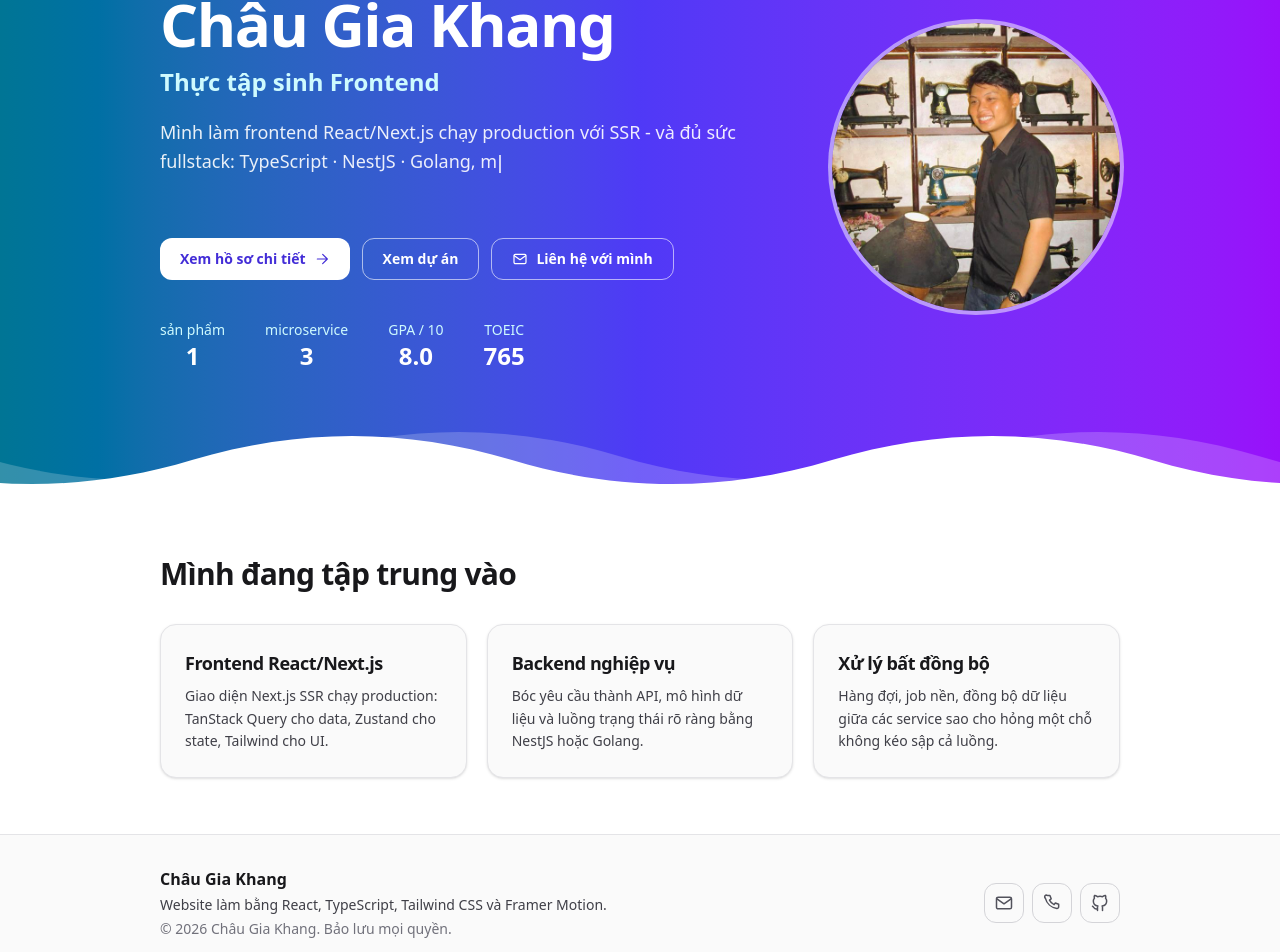
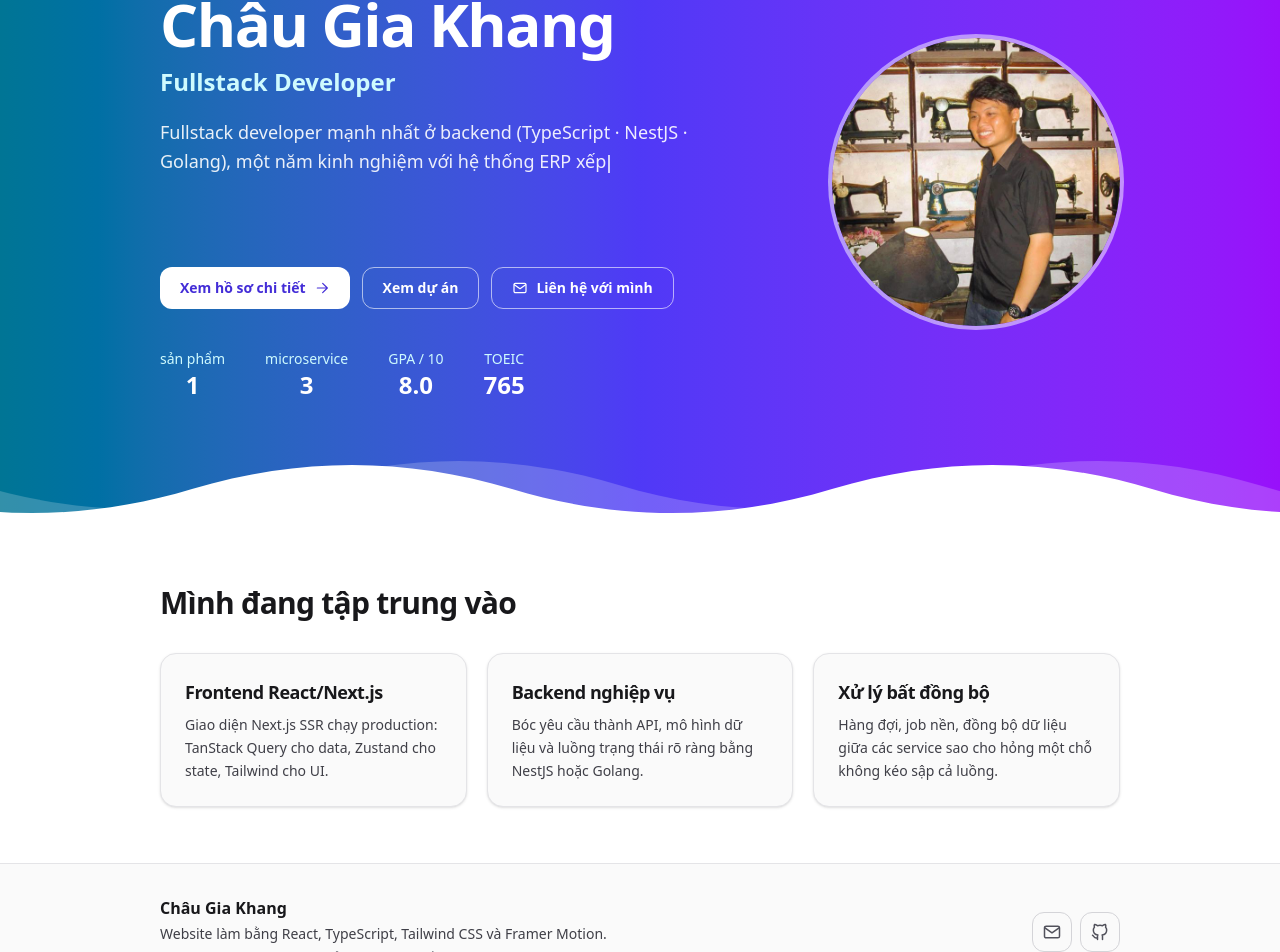
Before and after one commit to chaugiakhang193/Chau-Gia-Khang-Portfolio, a React (Vite) app: page / in a window 1280 px wide. Shown: the part 167-1119 px from the top of the page. Built offline with nearby package versions, Linux system fonts and the light colour scheme.

Commit message:
content: reposition the site as a fullstack developer portfolio

```diff
--- a/index.html
+++ b/index.html
@@ -7,23 +7,23 @@
     <meta name="theme-color" content="#0369a1" />
     <meta
       name="description"
-      content="CV trực tuyến của Châu Gia Khang - ứng tuyển Thực tập sinh Frontend, nền tảng fullstack (React/Next.js, TypeScript/NestJS, Golang), TP. Hồ Chí Minh."
+      content="CV trực tuyến của Châu Gia Khang - Fullstack Developer mạnh backend (TypeScript/NestJS, Golang), frontend React/Next.js, TP. Hồ Chí Minh."
     />
-    <title>Châu Gia Khang - Thực tập sinh Frontend</title>
+    <title>Châu Gia Khang - Fullstack Developer</title>
 
     <meta property="og:type" content="website" />
     <meta property="og:locale" content="vi_VN" />
     <meta property="og:url" content="https://portfolio-pks-tech-edu.vercel.app/" />
-    <meta property="og:title" content="Châu Gia Khang - Thực tập sinh Frontend" />
-    <meta property="og:description" content="CV trực tuyến: React, TypeScript, Tailwind CSS. Song ngữ Việt/Anh, dark mode, 4 dự án tự làm." />
+    <meta property="og:title" content="Châu Gia Khang - Fullstack Developer" />
+    <meta property="og:description" content="CV trực tuyến: fullstack mạnh backend (NestJS, Golang), 4 dự án tự viết và vận hành, song ngữ Việt/Anh." />
     <meta property="og:image" content="https://portfolio-pks-tech-edu.vercel.app/og-image.jpg" />
     <meta property="og:image:width" content="1200" />
     <meta property="og:image:height" content="630" />
     <meta property="og:image:alt" content="Trang chu CV cua Chau Gia Khang" />
 
     <meta name="twitter:card" content="summary_large_image" />
-    <meta name="twitter:title" content="Châu Gia Khang - Thực tập sinh Frontend" />
-    <meta name="twitter:description" content="CV trực tuyến: React, TypeScript, Tailwind CSS. Song ngữ Việt/Anh, dark mode, 4 dự án tự làm." />
+    <meta name="twitter:title" content="Châu Gia Khang - Fullstack Developer" />
+    <meta name="twitter:description" content="CV trực tuyến: fullstack mạnh backend (NestJS, Golang), 4 dự án tự viết và vận hành, song ngữ Việt/Anh." />
     <meta name="twitter:image" content="https://portfolio-pks-tech-edu.vercel.app/og-image.jpg" />
   </head>
   <body>
--- a/src/components/Footer.tsx
+++ b/src/components/Footer.tsx
@@ -1,7 +1,7 @@
 import { profile } from '../data/profile'
 import { useLanguage } from '../hooks/useLanguage'
 import { ui } from '../i18n/ui'
-import { GithubIcon, MailIcon, PhoneIcon } from './icons'
+import { GithubIcon, MailIcon } from './icons'
 
 export function Footer() {
   const { t } = useLanguage()
@@ -30,15 +30,6 @@ export function Footer() {
           </li>
           <li>
             <a
-              href={`tel:${profile.personal.phone.replace(/\s/g, '')}`}
-              className="icon-btn"
-              aria-label={`${t(ui.common.phone)}: ${profile.personal.phone}`}
-            >
-              <PhoneIcon className="h-5 w-5" />
-            </a>
-          </li>
-          <li>
-            <a
               href={profile.personal.github}
               target="_blank"
               rel="noreferrer"
--- a/src/data/profile.ts
+++ b/src/data/profile.ts
@@ -9,35 +9,34 @@ export const profile = {
     en: 'Portrait photo of Chau Gia Khang',
   } satisfies Localized,
   title: {
-    vi: 'Thực tập sinh Frontend',
-    en: 'Frontend Developer Intern',
+    vi: 'Fullstack Developer',
+    en: 'Fullstack Developer',
   } satisfies Localized,
   tagline: {
-    vi: 'Mình làm frontend React/Next.js chạy production với SSR - và đủ sức fullstack: TypeScript · NestJS · Golang, một năm kinh nghiệm đi làm cùng một sàn thương mại điện tử tự viết đang chạy production.',
-    en: 'I build production React/Next.js with SSR - with fullstack range behind it: TypeScript · NestJS · Golang, one year of professional experience and a self-built marketplace running in production.',
+    vi: 'Fullstack developer mạnh nhất ở backend (TypeScript · NestJS · Golang), một năm kinh nghiệm với hệ thống ERP xếp lịch và hệ quản lý hồ sơ, cộng một sàn thương mại điện tử tự viết đang chạy production.',
+    en: 'Fullstack developer, strongest on backend (TypeScript · NestJS · Golang), with one year of professional experience on an ERP scheduling platform and a document-management system, plus a marketplace of my own running in production.',
   } satisfies Localized,
   personal: {
     dob: '19/03/2002',
     gender: { vi: 'Nam', en: 'Male' } satisfies Localized,
     location: { vi: 'TP. Hồ Chí Minh', en: 'Ho Chi Minh City' } satisfies Localized,
     email: 'chaugiakhang193@gmail.com',
-    phone: '088 66 13 004',
+    // De trong thi cac trang khong hien so dien thoai, tranh bot quet de spam
+    phone: null as string | null,
     github: 'https://github.com/chaugiakhang193',
   },
   /** Duong dan file CV PDF trong thu muc public. Co gia tri thi nut "Tai CV" moi hien. */
   cvUrl: null as string | null,
   objective: {
     vi: [
-      'Mình ứng tuyển vị trí Thực tập sinh Frontend - muốn đầu tư sâu hơn vào React/Next.js trên nền tảng fullstack sẵn có (TypeScript/NestJS, Golang).',
-      'Phía frontend mình đã làm React/Next.js chạy production với SSR, TanStack Query và Zustand - chính website CV này cũng là React + TypeScript + Tailwind mình tự dựng.',
       'Mình quen nhận trọn một tính năng từ đầu tới cuối: chốt yêu cầu với bộ phận nghiệp vụ, thiết kế API và mô hình dữ liệu, code, viết test rồi debug khi hệ thống chạy thật.',
+      'Phía frontend mình làm React/Next.js chạy production với SSR, TanStack Query và Zustand.',
       'Phần mình đào sâu nhất là backend bất đồng bộ nhiều service: transactional outbox, consumer idempotent có dedup và DLQ, CQRS read projection, tracing xuyên qua hàng đợi.',
       'Mục tiêu một năm tới: vững hơn về hệ thống phân tán và kiểm thử tự động, đủ sức nhận trọn một domain nghiệp vụ.',
     ],
     en: [
-      'I am applying for a Frontend Intern position - aiming to go deeper on React/Next.js, on top of an existing fullstack foundation (TypeScript/NestJS, Golang).',
-      'On the frontend I have shipped production React/Next.js with SSR, TanStack Query and Zustand - this CV site itself is React + TypeScript + Tailwind I built from scratch.',
       'I am comfortable owning a feature end to end: clarifying requirements with business analysts, designing the API and data model, implementing, testing and debugging it in production.',
+      'On the frontend I build production React/Next.js with SSR, TanStack Query and Zustand.',
       'What I have gone deepest on is asynchronous multi-service backends: transactional outbox, idempotent consumers with dedup and DLQ, CQRS read projections, and tracing that survives an async boundary.',
       'Goal for the next year: get stronger at distributed systems and automated testing, enough to own a whole business domain.',
     ],
--- a/src/pages/Contact.tsx
+++ b/src/pages/Contact.tsx
@@ -1,7 +1,7 @@
 import { motion } from 'framer-motion'
 import { PageHeader } from '../components/PageHeader'
 import { Reveal } from '../components/Reveal'
-import { CheckIcon, GithubIcon, MailIcon, MapPinIcon, PhoneIcon, SpinnerIcon } from '../components/icons'
+import { CheckIcon, GithubIcon, MailIcon, MapPinIcon, SpinnerIcon } from '../components/icons'
 import { profile } from '../data/profile'
 import { useContactForm, type ContactField } from '../hooks/useContactForm'
 import { useLanguage } from '../hooks/useLanguage'
@@ -20,13 +20,6 @@ export function Contact() {
       label: t(ui.common.email),
       value: profile.personal.email,
       href: `mailto:${profile.personal.email}`,
-    },
-    {
-      id: 'phone',
-      icon: PhoneIcon,
-      label: t(ui.common.phone),
-      value: profile.personal.phone,
-      href: `tel:${profile.personal.phone.replace(/\s/g, '')}`,
     },
     {
       id: 'github',
--- a/src/pages/Resume.tsx
+++ b/src/pages/Resume.tsx
@@ -6,7 +6,6 @@ import {
   CalendarIcon,
   MailIcon,
   MapPinIcon,
-  PhoneIcon,
   UserIcon,
 } from '../components/icons'
 import { activities, education, experiences, profile } from '../data/profile'
@@ -36,13 +35,6 @@ export function Resume() {
       label: t(ui.common.email),
       value: profile.personal.email,
       href: `mailto:${profile.personal.email}`,
-    },
-    {
-      id: 'phone',
-      icon: PhoneIcon,
-      label: t(ui.common.phone),
-      value: profile.personal.phone,
-      href: `tel:${profile.personal.phone.replace(/\s/g, '')}`,
     },
   ]
 
```
